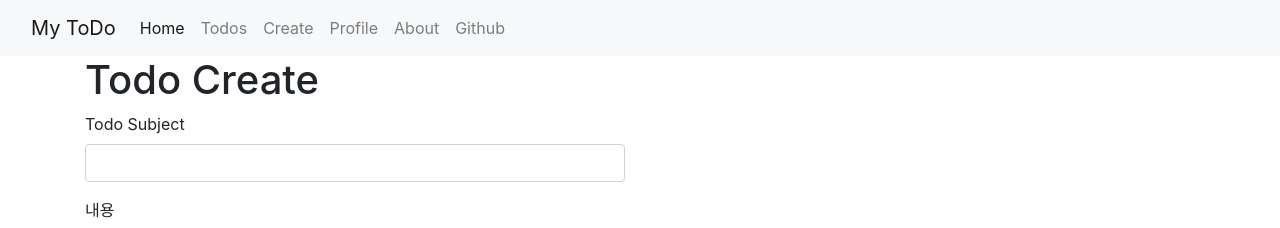
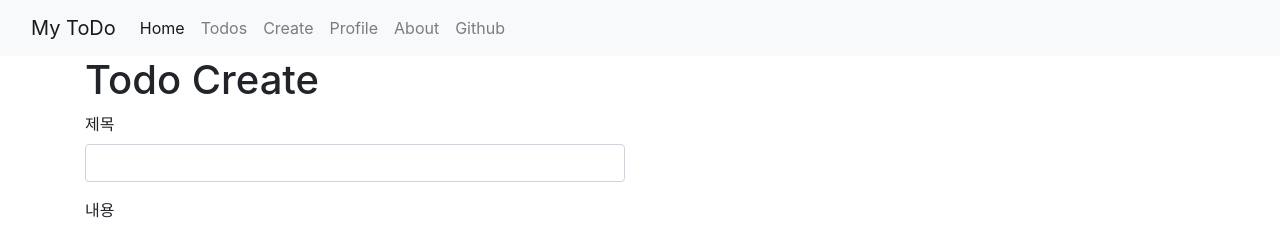
Before and after one commit to devjy1550/vue-todolist, a Vue app: page /create in a window 1280 px wide. Shown: the top 228 px of the page. Built offline with nearby package versions, Linux system fonts and the light colour scheme.

Commit message:
v-model & emit 연동

```diff
--- a/db.json
+++ b/db.json
@@ -14,7 +14,7 @@
     },
     {
       "subject": "1231321",
-      "complete": "false",
+      "complete": false,
       "body": "3123123123",
       "id": 9
     },
--- /dev/null
+++ b/src/components/InputView.vue
@@ -0,0 +1,38 @@
+<template>
+  <div class="form-group">
+    <label>{{ label }}</label>
+    <input type="text" class="form-control" :value="subject" @input="onInput" />
+    <div v-if="subjectError" style="color: red">{{ err }}</div>
+  </div>
+</template>
+
+<script>
+export default {
+  props: {
+    label: {
+      type: String,
+      required: true,
+    },
+    err: {
+      type: String,
+      required: true,
+    },
+    subject: {
+      type: String,
+      required: true,
+    },
+  },
+  emits: ["update-subject"],
+  setup(props, { emit }) {
+    const onInput = (e) => {
+      // console.log(e.target.value);
+      emit("update-subject", e.target.value);
+    };
+    return {
+      onInput,
+    };
+  },
+};
+</script>
+
+<style></style>
--- a/src/components/TodoForm.vue
+++ b/src/components/TodoForm.vue
@@ -3,12 +3,19 @@
     <div v-if="loading">Loading ...</div>
     <form v-else @submit.prevent="onSave">
       <div class="row">
+        <!-- 제목입력및 수정영역 -->
         <div class="col-6">
-          <div class="form-group">
+          <!-- <div class="form-group">
             <label>Todo Subject</label>
             <input type="text" class="form-control" v-model="todo.subject" />
             <div v-if="subjectError" style="color: red">{{ subjectError }}</div>
-          </div>
+          </div> -->
+          <InputView
+            label="제목"
+            :err="subjectError"
+            :subject="todo.subject"
+            @update-subject="updateSubject"
+          />
         </div>
         <!-- 내용 수정 -->
         <div v-if="editing" class="col-6">
@@ -59,10 +66,12 @@ import axios from "axios";
 import _ from "lodash";
 // import ToastBox from "@/components/ToastBox.vue";
 // import { useToast } from "@/composables/toast.js";
+import InputView from "@/components/InputView.vue";
 
 export default {
   components: {
     // ToastBox,
+    InputView,
   },
   props: {
     editing: {
@@ -173,6 +182,10 @@ export default {
     // 안내창 관련
     // const { showToast, toastMessage, toastType, triggerToast } = useToast();
 
+    const updateSubject = (value) => {
+      todo.value.subject = value;
+    };
+
     return {
       todo,
       loading,
@@ -184,6 +197,7 @@ export default {
       // showToast,
       // toastType,
       subjectError,
+      updateSubject,
     };
   },
 };
```
